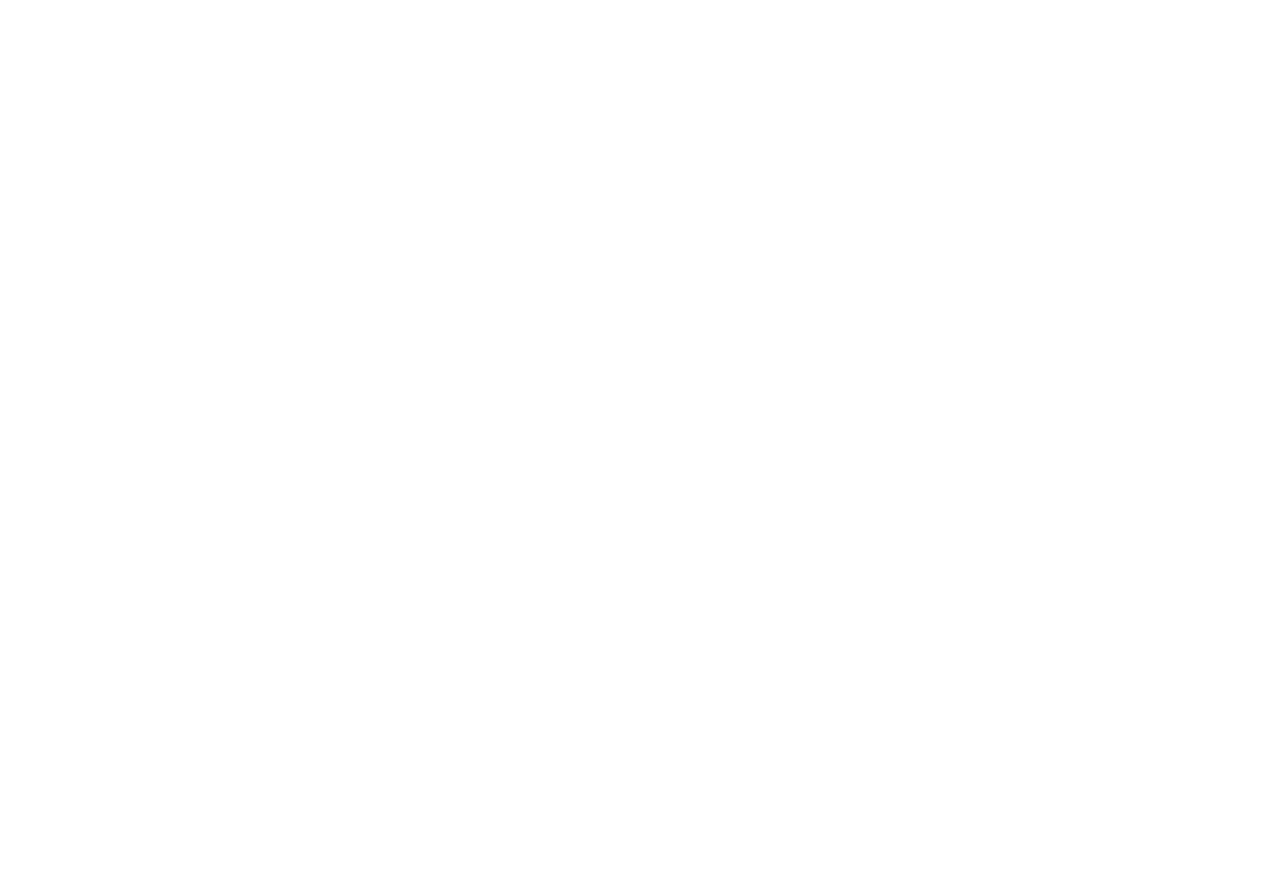
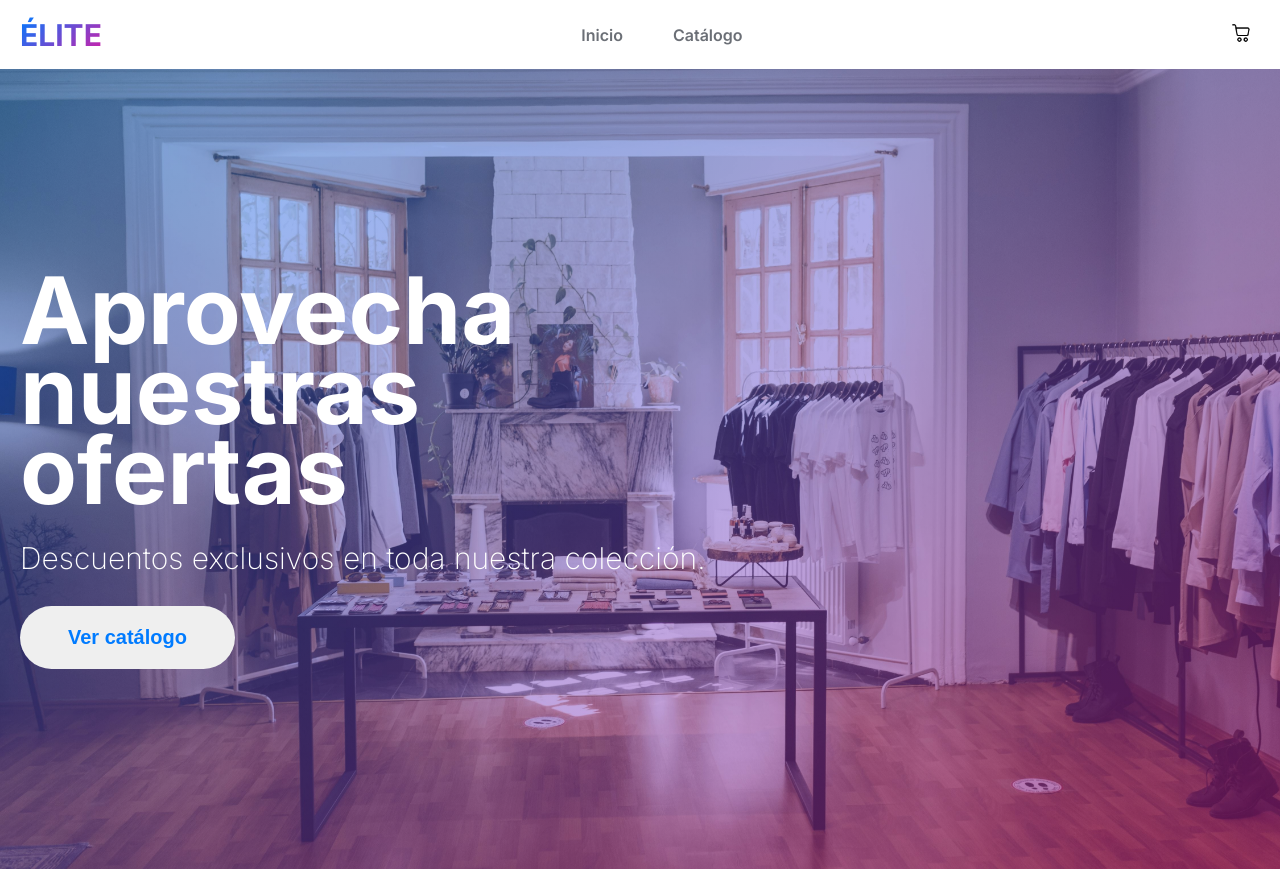
Before and after one commit to Adrian21fonseca/Elite-Boutique, a plain HTML site: page index.html in a window 1280 px wide. Before the commit the page ends 800 px from the top, so only its background shows below. Drawn offline with Linux system fonts and the light colour scheme.

Commit message:
cracion del header y hero

```diff
--- a/index.html
+++ b/index.html
@@ -8,5 +8,40 @@
 </head>
 <body>
 
+    <header>
+        <div class="logo">
+            <p>ÉLITE</p>
+        </div>
+        <nav>
+            <a href="#">Inicio</a>
+            <a href="#Catalogo">Catálogo</a>
+        </nav>
+        <div class="carrito">
+            <button>
+                <img src="ICONs/carro-de-la-compra.png" alt="Carrito de compra">
+            </button>
+        </div>
+    </header>
+
+    <main>
+
+        <section class="hero" id="hero">
+            <div class="overlay" id="overlay">
+
+                <h1 id="hero-title">Aprovecha nuestras ofertas</h1>
+                <p id="hero-text">Descuentos exclusivos en toda nuestra colección</p>
+
+                <button class="btn-catalogo">
+                    Ver catálogo
+                </button>
+
+            </div>
+
+
+        </section>
+
+    </main>
+
+    <script src="main.js"></script>
 </body>
 </html>
--- /dev/null
+++ b/main.js
@@ -0,0 +1,44 @@
+const hero = document.getElementById("hero");
+const overlay = document.getElementById("overlay");
+const heroTitle = document.getElementById("hero-title");
+const heroText = document.getElementById("hero-text");
+
+// Array con imágenes y textos asociados
+const slides = [
+    {
+        imagen: "IMGs/imagen-1.jpg",
+        titulo: "Aprovecha nuestras ofertas",
+        texto: "Descuentos exclusivos en toda nuestra colección."
+    },
+    {
+        imagen: "IMGs/imagen-2.jpg",
+        titulo: "Nueva colección muy pronto",
+        texto: "Estilos únicos que definen tu personalidad."
+    }
+];
+
+let indice = 0;
+
+function cambiarSlide() {
+    const { imagen, titulo, texto } = slides[indice];
+
+    // Oculta el texto actual
+    overlay.classList.remove("show");
+
+    setTimeout(() => {
+        // Cambia la imagen y el texto
+        hero.style.backgroundImage = `url(${imagen})`;
+        heroTitle.textContent = titulo;
+        heroText.textContent = texto;
+
+        // Muestra con efecto fade
+        overlay.classList.add("show");
+    }, 600); // pequeño retraso para el efecto de desvanecimiento
+
+    // Siguiente slide
+    indice = (indice + 1) % slides.length;
+}
+
+// Inicia y repite
+cambiarSlide();
+setInterval(cambiarSlide, 8000);
--- a/styles.css
+++ b/styles.css
@@ -1,5 +1,125 @@
+@import url('https://fonts.googleapis.com/css2?family=Inter:ital,opsz,wght@0,14..32,100..900;1,14..32,100..900&display=swap');
+
 body{
     margin: 0;
     padding: 0;
     box-sizing: border-box;
+    font-family: "Inter", sans-serif;
 }
+
+header{
+    display: flex;
+    justify-content: space-between;
+    align-items: center;
+    padding: 15px 20px;
+}
+
+.logo p{
+    font-size: 30px;
+    font-weight: bold;
+    margin: 0;
+    background: linear-gradient(140deg, #007bff, #d11fa8); /* tus colores */
+    -webkit-background-clip: text; /* aplica el degradado al texto */
+    -webkit-text-fill-color: transparent; /* hace el texto transparente para que se vea el fondo */
+}
+
+nav{
+    display: flex;
+    gap: 50px;
+}
+
+nav a{
+    color: #2B303BB2;
+    font-size: 16px;
+    font-weight: 600;
+    text-decoration: none;
+    margin: 0;
+    transition: 0.4s ease;
+}
+
+nav a:hover{
+    color: rgb(0, 128, 255);
+    transition: 0.4s ease;
+}
+
+.carrito button{
+    background: transparent;
+    border: none;
+    cursor: pointer;
+    border-radius: 10px;
+    padding: 2px 3px;
+    transition: 0.4s ease;
+}
+
+.carrito button:hover{
+    background: rgba(0, 128, 255, 0.097);
+    transition: 0.4s ease;
+}
+
+.carrito img{
+    width: 20px;
+    padding: 6px;
+    margin: 0;
+}
+
+
+
+/* ------------- hero */
+
+
+
+.hero {
+    position: relative;
+    width: 100%;
+    height: 100vh;
+    background-size: cover;
+    background-position: center;
+    transition: background-image 1s ease-in-out;
+}
+
+.overlay {
+    position: absolute;
+    padding: 0 20px;
+    inset: 0;
+    background: linear-gradient(150deg, #007bff70, #d11fa870);
+    color: #fff;
+    display: flex;
+    justify-content: center;
+    flex-direction: column;
+    opacity: 0;
+    transition: opacity 2s ease-in-out;
+}
+
+.overlay.show {
+    opacity: 1;
+}
+
+.overlay h1 {
+    width: 60%;
+    font-size: 93px;
+    margin: 0;
+    line-height: 80px;
+}
+
+.overlay p {
+    font-size: 30px;
+    font-weight: 200;
+}
+
+.overlay button{
+    width: fit-content;
+    padding: 20px 48px;
+    font-size: 20px;
+    color: #007bff;
+    font-weight: 600;
+    border-radius: 100px;
+    cursor: pointer;
+    border: none;
+    transition: 0.8s ease;
+}
+
+.overlay button:hover{
+    transform: scale(1.1);
+    box-shadow: 0 10px 10px #0000004b;
+    transition: 0.8s ease;
+}
```
Also changed, not shown: ICONs/carro-de-la-compra.png (added), ICONs/correo.png (added), ICONs/eliminar.png (added), ICONs/facebook.png (added), ICONs/flecha-correcta.png (added), ICONs/logotipo-de-instagram.png (added), ICONs/marca-de-ubicacion.png (added), ICONs/telefono.png (added), ICONs/tik-tok.png (added), IMGs/imagen-1.jpg (added), 1 other file.
